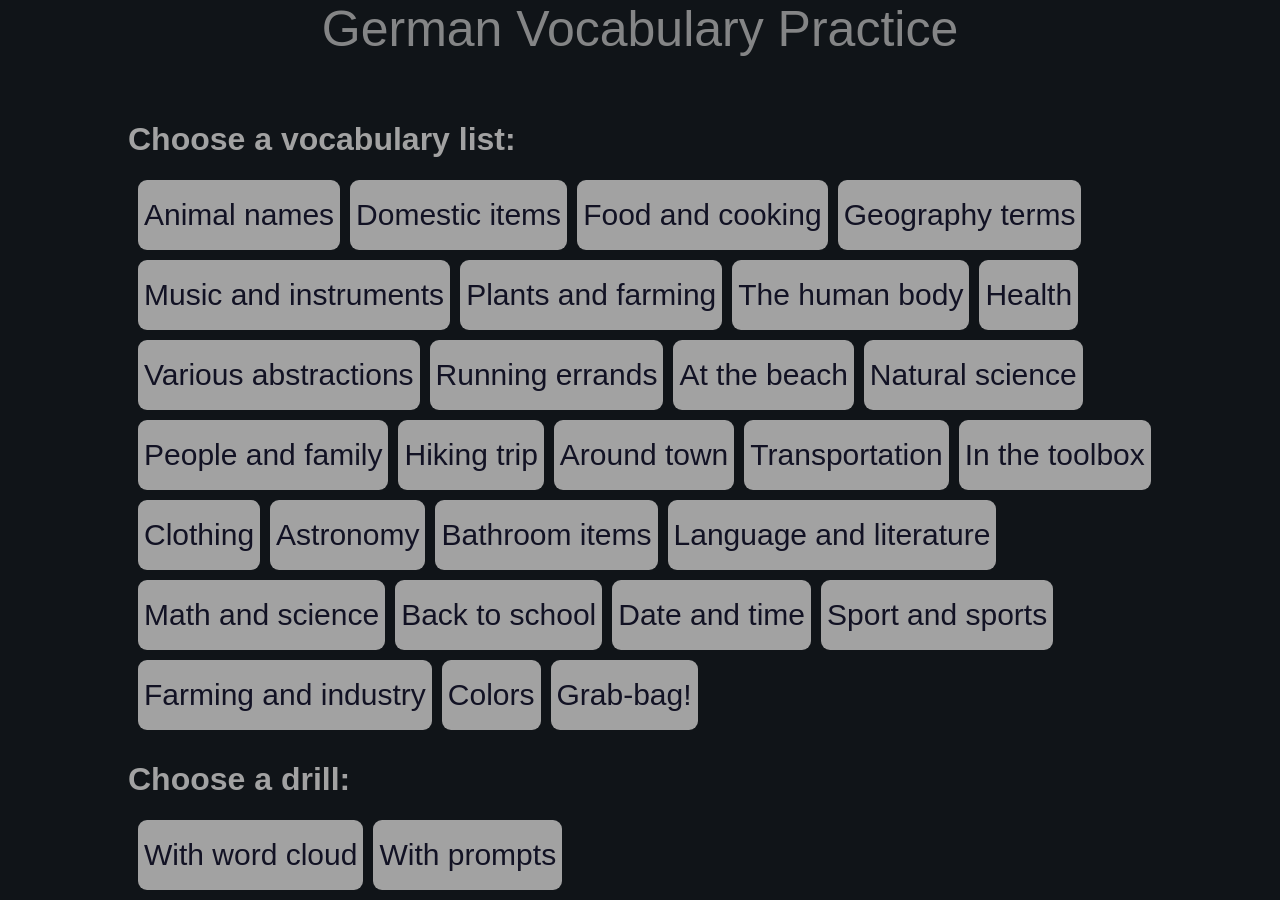
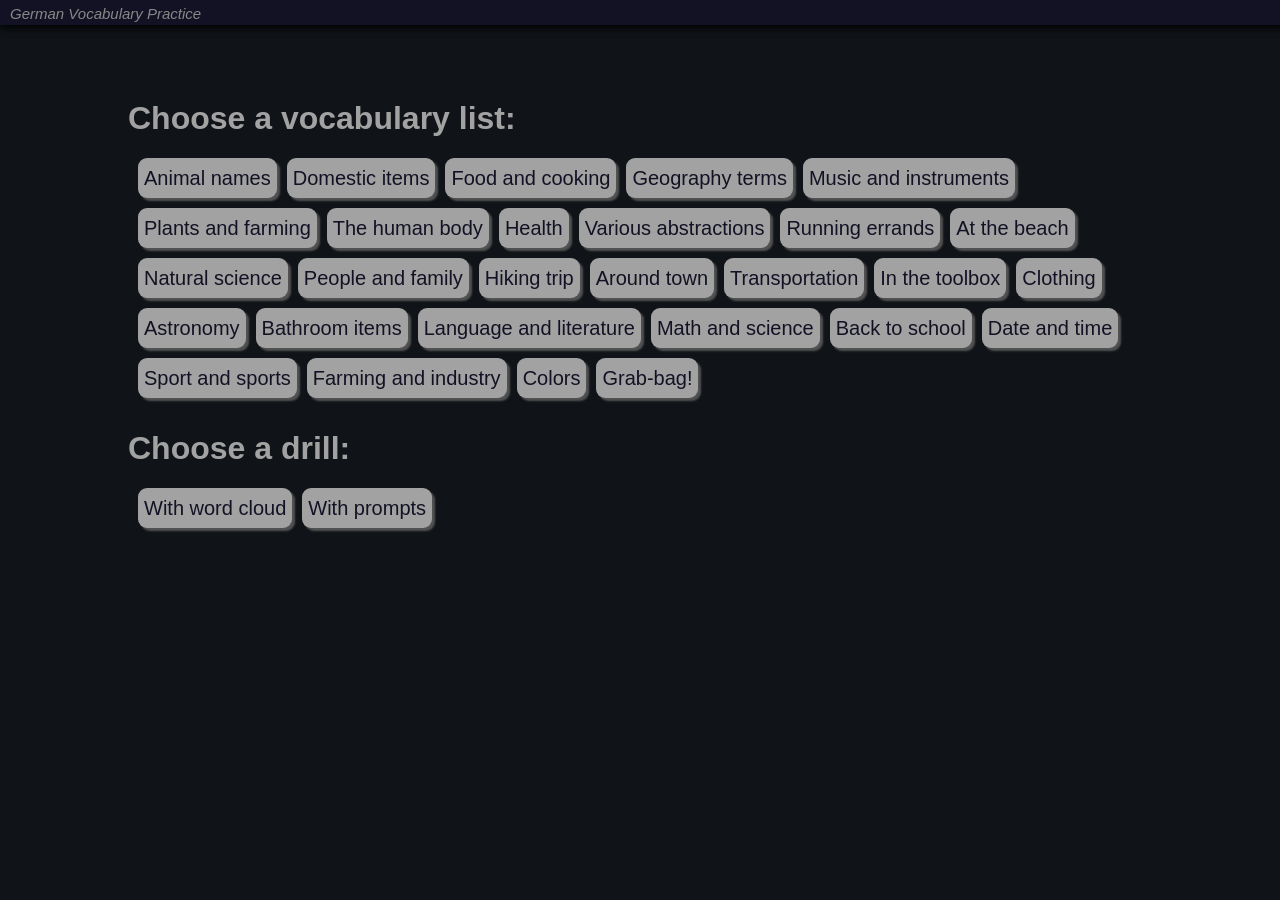
Before and after one commit to cromptone/web-german-vocab, a React app: page / in a window 1280 px wide. After the commit the page ends 800 px from the top, so only its background shows below. Built offline with nearby package versions, Linux system fonts and the light colour scheme.

Commit message:
Reduct button rerenders, make them smaller / Add prod build

```diff
--- a/package.json
+++ b/package.json
@@ -4,7 +4,7 @@
   "description": "",
   "main": "index.js",
   "scripts": {
-    "build": "webpack",
+    "build": "NODE_ENV=production webpack --config ./webpack.production.config.js --progress --profile --colors",
     "start": "webpack-dev-server"
   },
   "author": "Alexander Crompton",
@@ -20,6 +20,7 @@
   "devDependencies": {
     "babel-core": "^6.26.0",
     "babel-loader": "^7.1.2",
+    "babel-preset-es2015": "^6.24.1",
     "babel-preset-react": "^6.24.1",
     "eslint": "^4.11.0",
     "eslint-config-airbnb": "^16.1.0",
--- a/src/assets/germanMusic.js
+++ b/src/assets/germanMusic.js
@@ -24,7 +24,7 @@ der Aufschalg, die Aufschläge	percussion
 das Schalginstrument, die Schlaginstrumente	percussion instrument
 das Instrument, die Instrumente	instrument (musical)
 das Klavier, die Klaviere	piano
-die Piccoloflöte,die Piccoloflöten	piccolo
+die Piccoloflöte, die Piccoloflöten	piccolo
 das Saxophon, die Saxophone	saxophone
 das Streichinstrument, die Streichinstrumente	string instrument (used with bow)
 das Saiteninstrument, die Saiteninstrumente	string instrument (not necessarily with bows)
--- a/src/components/App.js
+++ b/src/components/App.js
@@ -6,7 +6,10 @@ export function App() {
   return (
     <div style={{ fontFamily: 'sans-serif' }}>
       <Heading text="German Vocabulary Practice" />
-      <DrillAndOptionsContainer />
+      <div style={{marginTop: 100}}>
+        <DrillAndOptionsContainer />
+      </div>
+      <footer style={{height: 100, clear: "both"}}></footer>
     </div>
   );
 }
--- a/src/components/Button.js
+++ b/src/components/Button.js
@@ -9,26 +9,24 @@ export default class Button extends React.Component {
     this.handleClick = this.handleClick.bind(this);
   }
 
+  shouldComponentUpdate(nextProps) {
+    return (nextProps.chosen !== this.props.chosen)
+  }
+
   componentDidUpdate(prevProps) {
     // Return not-chosen buttons to their previous state
-    if (prevProps !== this.props && !this.props.chosen) {
+    if ((prevProps !== this.props) && !this.props.chosen) {
       TweenLite.to(this.button, 0.75, {
         backgroundColor: '#a2a2a2',
+        boxShadow: "3px 3px 2px #525252"
+
       });
     }
   }
 
   handleClick(e) {
-    const button = e.currentTarget;
+    this.animateClickedButton(e.currentTarget);
     this.props.clickHandler(e);
-
-    // Make button wiggle and lighten
-    const tl = new TimelineLite();
-    tl.to(button, 0.1, { rotation: 2 })
-    tl.to(button, 2, { rotation: 0, ease: Elastic.easeOut.config(0.9, 0.1) });
-    var tl2 = new TimelineLite().to(button, 0.75, {
-      backgroundColor: "#fafafa"
-    });
   }
 
   render() {
@@ -41,12 +39,13 @@ export default class Button extends React.Component {
       backgroundColor: '#a2a2a2',
       color: '#121224',
       fontSize: 16,
+      boxShadow: "3px 3px 2px #525252"
     };
 
     if (this.props.sizeClass === 'big') {
       Object.assign(style, {
-        fontSize: 30,
-        height: 70,
+        fontSize: 20,
+        height: 40,
       });
     }
     return (
@@ -56,15 +55,37 @@ export default class Button extends React.Component {
         style={style}
         onClick={this.handleClick}
         ref={c => (this.button = c)}
+        autoFocus={this.props.focus}
       >
         {this.props.text}
       </button>
     );
   }
+
+  animateClickedButton(button) {
+    const wiggleAnimation = new TimelineLite();
+    wiggleAnimation.to(button, 0.1, { rotation: 2 })
+    wiggleAnimation.to(button, 2, { rotation: 0, ease: Elastic.easeOut.config(0.9, 0.1) });
+    var colorChangeAnimation = new TimelineLite().to(button, 0.75, {
+      backgroundColor: "#fafafa",
+      boxShadow: "3px 3px 6px #a2a2a2"
+    });
+    if (this.props.autoRevertColorChange) {
+      colorChangeAnimation.reverse(0);
+    }
+  }
+
 }
 
 Button.propTypes = {
   chosen: PropTypes.bool,
   sizeClass: PropTypes.string,
   clickHandler: PropTypes.func.isRequired,
+  autofocus: PropTypes.bool,
+  autoRevertColorChange: PropTypes.bool
 };
+
+Button.defaultProps = {
+  focus: false,
+  autoRevertColorChange: false
+};
--- a/src/components/DrillAndOptionsContainer.js
+++ b/src/components/DrillAndOptionsContainer.js
@@ -44,9 +44,8 @@ export default class DrillAndOptionsContainer extends React.Component {
     this.handleOptionsSelected = this.handleOptionsSelected.bind(this);
   }
 
-  handleOptionsSelected(chosenDrillId, chosenVocabListId) {
+  handleOptionsSelected(chosenVocabListId, chosenDrillId) {
     const chosenVocabList = this.getVocabListById(chosenVocabListId);
-    console.log();
     this.setState({
       showOptions: false,
       showDrills: true,
@@ -60,10 +59,6 @@ export default class DrillAndOptionsContainer extends React.Component {
       showOptions: true,
       showDrills: false,
     });
-  }
-
-  componentWillMount() {
-
   }
 
   render() {
@@ -121,7 +116,7 @@ const vocabListOptions = [
   {  text: 'Sport and sports', id: 'germanSport'},
   {  text: 'Farming and industry', id: 'germanIndustry'},
   {  text: 'Colors', id: 'germanColor'},
-  {  text: 'Grab-bag!', id: 'germanGrabbag' },
+  {  text: 'Grab-bag!', id: 'germanGrabbag' }
  ];
 
 const rawVocabListById = {
@@ -152,7 +147,7 @@ const rawVocabListById = {
   'germanSport': sport,
   'germanIndustry': farmIndustry,
   'germanColor': color,
-  'germanGrabbag': grabbag,
+  'germanGrabbag': grabbag
  }
 
 const drillTypeOptions = [
--- a/src/components/DrillContainer.js
+++ b/src/components/DrillContainer.js
@@ -20,6 +20,7 @@ export default class DrillContainer extends React.Component {
       incorrectWords: [],
       prompt,
     };
+    window.scroll(0,0);
   }
 
   handleVocabSubmission(response) {
@@ -140,7 +141,7 @@ export default class DrillContainer extends React.Component {
               <Button id="showAnswers" clickHandler={this.handleSeeAllAnswers} text="See all answers" />
 						}
             <Button id="return" clickHandler={this.handleReturnToMenu} text="Return to menu" />
-            <Button id="restart" clickHandler={this.handleRestart} text="Restart" />
+            <Button id="restart" clickHandler={this.handleRestart} text="Restart" autoRevertColorChange={true} />
 
           </div>
           <div style={{ marginLeft: '12.5%' }} >
--- a/src/components/Heading.js
+++ b/src/components/Heading.js
@@ -1,16 +1,23 @@
 import React from 'react';
 
 export default function Heading(props) {
-  const style = {
-    color: "#a2a2a2",
-    fontSize: 50,
-    fontFamily: "sans-serif",
-    clear: "both",
-    textAlign: "center",
-    height: 100,
-    opacity: .8,
-    margin: "0 auto"
-  }
+    const style = {
+        backgroundColor: "#121224",
+        color: "#888888",
+        fontSize: 15,
+        fontFamily: "sans-serif",
+        display: "flex",
+        height: 15,
+        margin: "0 auto 0 auto",
+        position: "fixed",
+        left: 0,
+        top: 0,
+        width: "100%",
+        boxShadow: "0px 3px 9px #000000",
+        bottomMargin: 80,
+        padding: "5px 10px",
+        zIndex: 10
+    };
 
-  return <div style={style}>{props.text}</div>
-}
+    return <div style={style}><em>{props.text}</em></div>;
+};
--- a/src/components/SetupOptions.js
+++ b/src/components/SetupOptions.js
@@ -8,19 +8,19 @@ export default class SetupOptions extends React.Component {
   constructor(props) {
     super(props);
     this.handleClick = this.handleClick.bind(this);
-    this.state = {
-      chosenOptionId: ''
-    }
+  }
+
+  shouldComponentUpdate(prevProps) {
+    return (prevProps.chosenId !== this.props.chosenId);
   }
 
   handleClick(e) {
-    this.setState({ chosenOptionId: e.target.id });
+    this.setState({ currentChoice: e.target.id });
     this.props.onChoiceClicked(e);
   }
 
   render() {
     const optionButtonList = this.createButtonListFromOptions(this.props.options)
-
     return (
       <div>
         <Subheading prompt={this.props.optionPrompt} />
--- a/src/components/SetupOptionsContainer.js
+++ b/src/components/SetupOptionsContainer.js
@@ -1,14 +1,14 @@
-import React from 'react';
-import SetupOptions from './SetupOptions';
-import Button from './Button';
-import PropTypes from 'prop-types';
+import React from "react";
+import SetupOptions from "./SetupOptions";
+import Button from "./Button";
+import PropTypes from "prop-types";
 
 export default class SetupOptionsContainer extends React.Component {
   constructor(props) {
     super(props);
     this.state = {
-      chosenListId: '',
-      chosenDrillId: '',
+      chosenListId: "",
+      chosenDrillId: ""
     };
     this.handleListChoice = this.handleListChoice.bind(this);
     this.handleDrillChoice = this.handleDrillChoice.bind(this);
@@ -25,14 +25,18 @@ export default class SetupOptionsContainer extends React.Component {
 
   handleExerciseStart() {
     this.props.onOptionsSelected(
-      this.state.chosenDrillId,
       this.state.chosenListId,
+      this.state.chosenDrillId
     );
+  }
+
+  componentDidMount() {
+    window.scroll(0, 0);
   }
 
   render() {
     return (
-			<div style={{ padding: '0 10%' }}>
+      <div style={{ padding: "0 10%" }}>
         <SetupOptions
           chosenId={this.state.chosenListId}
           onChoiceClicked={this.handleListChoice}
@@ -47,12 +51,13 @@ export default class SetupOptionsContainer extends React.Component {
         />
         {this.state.chosenDrillId &&
           this.state.chosenListId && (
-						<div style={{ margin: '100 40%', float: 'right' }}>
+            <div style={{ margin: "100 40%", float: "right" }}>
               <Button
                 id="startExercise"
                 clickHandler={this.handleExerciseStart}
                 sizeClass="big"
                 text="Let's go!"
+                focus={true}
               />
             </div>
           )}
@@ -64,5 +69,5 @@ export default class SetupOptionsContainer extends React.Component {
 SetupOptionsContainer.propTypes = {
   drillTypeOptions: PropTypes.array.isRequired,
   vocabListOptions: PropTypes.array.isRequired,
-  onOptionsSelected: PropTypes.func.isRequired,
-}
+  onOptionsSelected: PropTypes.func.isRequired
+};
```
Also changed, not shown: src/index.html (+4 -5 lines), webpack.production.config.js (added, +51 -0 lines), .babelrc, 3 other files (tests, documents, lock files or other folders). Lines whose indentation alone changed are shown as unchanged.
